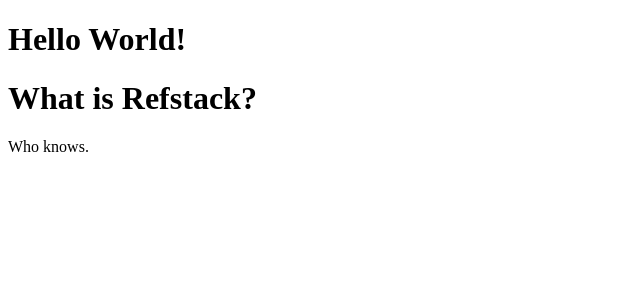
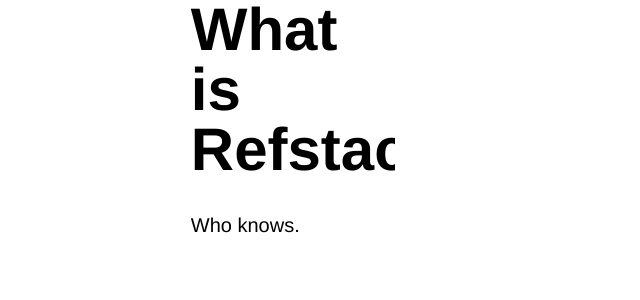
Before and after one commit to openstack-archive/refstack, a Flask app: page / in a window 1280 px wide. Shown: the top 300 px of the page, without its empty margins (0-640 px from the left). Run offline with Flask 2, Linux system fonts and the light colour scheme.

Commit message:
Adding toast css

```diff
--- a/refstack/templates/index.html
+++ b/refstack/templates/index.html
@@ -2,16 +2,17 @@
 <html>
 <head>
     <title>RefStack: What is it?</title>
+    <link rel="stylesheet" href="/static/toast.css">
 </head>
 <body>
-<title>Welcome to Refstack</title>
-{% if name %}
-  <h1>Hello {{ name }}!</h1>
-{% else %}
-  <h1>Hello World!</h1>
-{% endif %}
 
-<h1>What is Refstack?</h1>
-Who knows.
+<div class="container">
+    <div class="grid">
+        <div class="unit one-of-four">
+            <h1>What is Refstack?</h1>
+            Who knows.
+        </div>
+    </div>
+</div>
 </body>
 </html>
--- /dev/null
+++ b/static/toast.css
@@ -0,0 +1,152 @@
+/*-----------------------------------*\
+
+	Toast
+	A Simple CSS Framework
+	=================================
+
+	Values you may want to change:
+	- .container { max-width:; }
+	- p { margin-bottom:; }
+	- html { font:; }
+
+	Remember: no framework will be as
+	good as a custom built, per-
+	project	one. Toast and other
+	frameworks are best used for
+	rapid prototyping.
+
+\*-----------------------------------*/
+
+/*-----------------------------------*\
+	$RESET
+\*-----------------------------------*/
+
+* {
+	margin: 0;
+	padding: 0;
+	position: relative;
+	-webkit-box-sizing: border-box;
+	   -moz-box-sizing: border-box;
+	        box-sizing: border-box;
+}
+
+/*-----------------------------------*\
+	$GRID
+\*-----------------------------------*/
+
+.container {
+	/* Whatever you want. They’re your oats. */
+	max-width: 960px;
+	margin: 0 auto;
+	padding: 0 30px;
+	padding: 0 1.5rem;
+}
+
+.grid {
+	margin-left: -3%;
+	max-width: 105%;
+}
+
+.unit {
+	display: inline-block;
+	*display: inline;
+	*zoom: 1;
+	vertical-align: top;
+	margin-left: 3%;
+	margin-right: -.25em;
+	/* Clearfix */
+	overflow: hidden;
+	*overflow: visible;
+}
+
+	.unit.demo {
+		background-color: #fff8eb;
+		height: 48px;
+		height: 3rem;
+		margin-bottom: 24px;
+		margin-bottom: 1.5rem;
+	}
+
+.span-grid {
+	width: 97%;
+}
+
+.one-of-two { width: 47%; }
+
+.one-of-three { width: 30.36%; }
+.two-of-three { width: 63.666666666%; }
+
+.one-of-four { width: 22.05%; }
+.three-of-four { width: 72%; }
+
+.one-of-five { width: 17.07%; }
+.two-of-five { width: 37%; }
+.three-of-five { width: 57%; }
+.four-of-five { width: 77%; }
+
+@media screen and (max-width: 650px) {
+	.grid {
+		margin-left: 0;
+		max-width: none;
+	}
+
+	.unit {
+		width: auto;
+		margin-left: 0;
+		display: block;
+	}
+}
+
+/*-----------------------------------*\
+	$TYPE
+
+	Works off the assumption of a 1.5
+	line height @ 20px. Again, change
+	as necessary.
+\*-----------------------------------*/
+
+p, .p, ul, ol, hr, table, form, pre,
+h1, .alpha, h2, .beta {
+	margin-bottom: 30px;
+	margin-bottom: 1.5rem;
+}
+
+h1, .alpha {
+	font-size: 60px;
+	font-size: 3rem;
+	font-weight: 700;
+	line-height: 1;
+}
+
+h2, .beta {
+	font-size: 30px;
+	font-size: 1.5rem;
+	font-weight: 400;
+	line-height: 2;
+}
+
+h3, .gamma {
+	font-size: 20px;
+	font-size: 1rem;
+	font-weight: 700;
+}
+
+hr {
+	border: none;
+	border-bottom: 1px solid rgba(0,0,0,.1);
+	margin-top: -1px;
+}
+
+/*-----------------------------------*\
+	$MAIN
+\*-----------------------------------*/
+
+html {
+	font: 125%/1.5 Helvetica Neue, Helvetica, Arial, sans-serif;
+}
+
+@media screen and (max-width: 650px) {
+	html {
+		font-size: 100%;
+	}
+}
```
